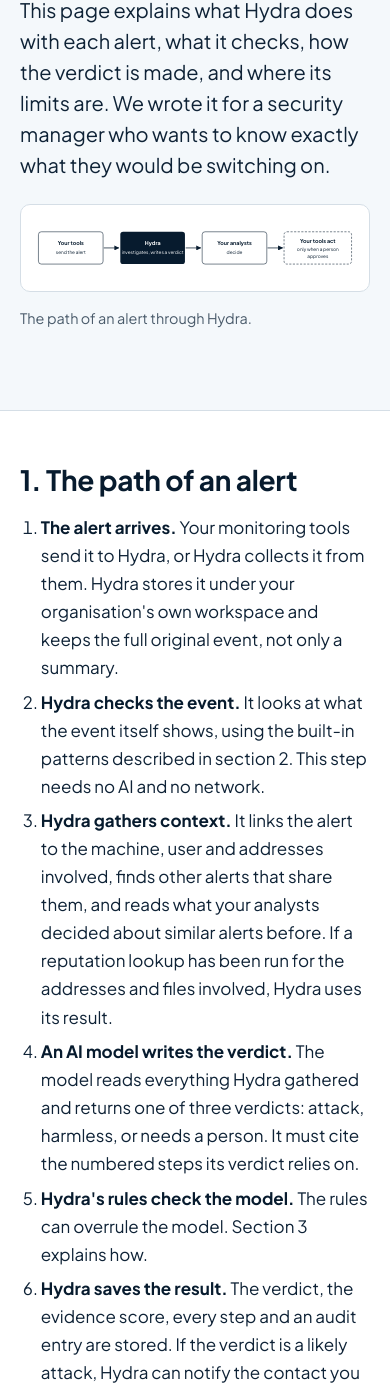
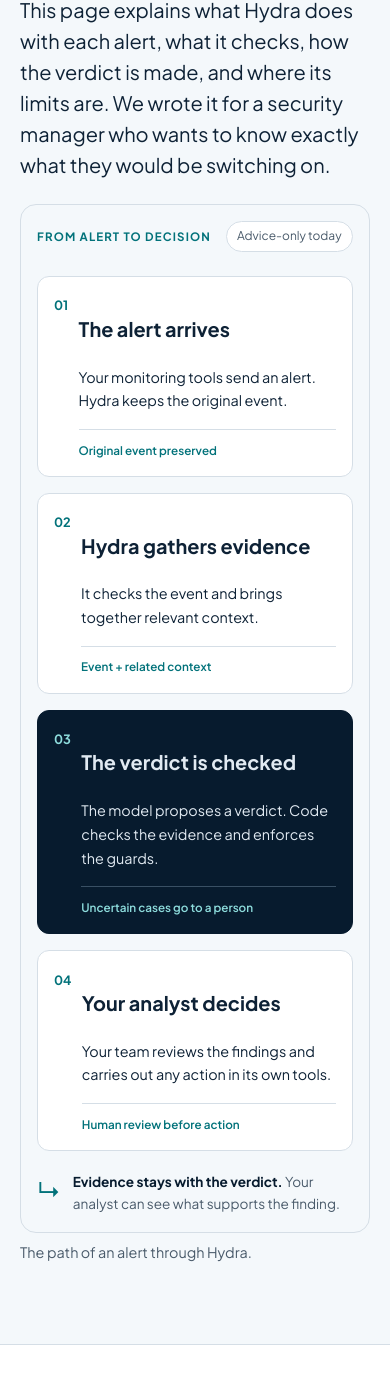
Before and after one commit to Radiant-InnovaTech/Main-Website, a website: page public-site/pages/how-it-works.html in a window 390 px wide. Shown: the part 239-1631 px from the top of the page. Drawn offline with Linux system fonts and the light colour scheme.

Commit message:
Replace small workflow diagram with responsive investigation cards

```diff
--- a/public-site/css/site.css
+++ b/public-site/css/site.css
@@ -109,3 +109,24 @@
 .foot-line{margin:.9rem 0 0;max-width:22rem}
 .copy{margin:2rem 0 0;font-size:.85rem;color:#8FA3B5}
 @media(prefers-reduced-motion:reduce){html{scroll-behavior:auto}}
+
+/* Investigation illustration: real text stays readable at every screen size. */
+.investigation-flow{padding:1.5rem;border:1px solid var(--line);border-radius:16px;background:var(--soft)}
+.flow-heading{display:flex;flex-wrap:wrap;align-items:center;justify-content:space-between;gap:.75rem;margin-bottom:1.5rem}
+.flow-eyebrow{font-size:.72rem;font-weight:700;letter-spacing:.1em;color:var(--teal-dark)}
+.flow-status{padding:.3rem .65rem;border:1px solid var(--line);border-radius:20px;font-size:.75rem;background:#fff;color:var(--muted)}
+.flow-steps{display:grid;grid-template-columns:1fr;gap:1rem;list-style:none;padding:0;margin:0}
+.flow-steps li{display:flex;gap:1rem;margin:0;padding:1.25rem;background:#fff;border:1px solid var(--line);border-radius:12px}
+.flow-number{flex-shrink:0;font-size:.8rem;font-weight:700;color:var(--teal-dark);padding-top:.15rem}
+.sec .flow-steps h3{font-size:1.05rem;line-height:1.4;margin:0 0 .6rem}
+.flow-steps p{font-size:.9rem;line-height:1.65;margin:0 0 1rem}
+.flow-detail{display:block;border-top:1px solid var(--line);padding-top:.65rem;font-size:.73rem;font-weight:600;color:var(--teal-dark)}
+.flow-steps .flow-check{background:var(--navy);border-color:var(--navy);color:#e1eaf2}
+.sec .flow-check h3{color:#fff}
+.flow-check .flow-number,.flow-check .flow-detail{color:#8edddd}
+.flow-check .flow-detail{border-color:#395064}
+.flow-footer{display:flex;gap:.75rem;margin-top:1.25rem;color:var(--muted)}
+.flow-footer>span{font-size:1.5rem;color:var(--teal-dark)}
+.flow-footer p{font-size:.85rem;margin:0}
+@media(min-width:700px){.flow-steps{grid-template-columns:repeat(2,minmax(0,1fr))}}
+@media(max-width:399px){.investigation-flow{padding:1rem}.flow-steps li{padding:1rem;gap:.65rem}}
--- a/public-site/pages/how-it-works.html
+++ b/public-site/pages/how-it-works.html
@@ -11,7 +11,7 @@
 <link rel="icon" href="/assets/brand/favicon.ico" sizes="any"><link rel="icon" type="image/svg+xml" href="/assets/brand/favicon.svg"><link rel="apple-touch-icon" href="/assets/brand/apple-touch-icon.png">
 <link rel="preconnect" href="https://fonts.googleapis.com"><link rel="preconnect" href="https://fonts.gstatic.com" crossorigin>
 <link href="https://fonts.googleapis.com/css2?family=Plus+Jakarta+Sans:wght@400;500;600;700;800&display=swap" rel="stylesheet">
-<link rel="stylesheet" href="/css/site.css">
+<link rel="stylesheet" href="/css/site.css?v=20261026">
 <script src="/js/navigation.js" defer></script>
 </head>
 <body>
@@ -30,17 +30,16 @@
 <section class="hero"><div class="wrap narrow">
 <h1>How Hydra investigates an alert</h1>
 <p class="lead">This page explains what Hydra does with each alert, what it checks, how the verdict is made, and where its limits are. We wrote it for a security manager who wants to know exactly what they would be switching on.</p>
-<figure><svg class="diagram" viewBox="0 0 880 150" role="img" aria-labelledby="dg-t dg-d" xmlns="http://www.w3.org/2000/svg">
-<title id="dg-t">The path of an alert through Hydra</title>
-<desc id="dg-d">Your tools send the alert to Hydra. Hydra investigates and writes a verdict. Your analysts decide. Your tools carry out an action only when a person approves.</desc>
-<defs><marker id="ar" viewBox="0 0 10 10" refX="9" refY="5" markerWidth="7" markerHeight="7" orient="auto"><path d="M0 0L10 5L0 10z" fill="#071B2E"/></marker></defs>
-<g font-family="Plus Jakarta Sans, system-ui, sans-serif" font-size="15" fill="#071B2E">
-<rect x="4" y="30" width="180" height="90" rx="8" fill="#fff" stroke="#071B2E" stroke-width="1.5"/><text x="94" y="68" text-anchor="middle" font-weight="700">Your tools</text><text x="94" y="92" text-anchor="middle" font-size="13">send the alert</text>
-<rect x="232" y="30" width="180" height="90" rx="8" fill="#071B2E"/><text x="322" y="68" text-anchor="middle" font-weight="700" fill="#fff">Hydra</text><text x="322" y="92" text-anchor="middle" font-size="13" fill="#fff">investigates, writes a verdict</text>
-<rect x="460" y="30" width="180" height="90" rx="8" fill="#fff" stroke="#071B2E" stroke-width="1.5"/><text x="550" y="68" text-anchor="middle" font-weight="700">Your analysts</text><text x="550" y="92" text-anchor="middle" font-size="13">decide</text>
-<rect x="688" y="30" width="188" height="90" rx="8" fill="#fff" stroke="#071B2E" stroke-width="1.5" stroke-dasharray="6 4"/><text x="782" y="62" text-anchor="middle" font-weight="700">Your tools act</text><text x="782" y="84" text-anchor="middle" font-size="13">only when a person</text><text x="782" y="102" text-anchor="middle" font-size="13">approves</text>
-<path d="M186 75H228" stroke="#071B2E" stroke-width="2" marker-end="url(#ar)"/><path d="M414 75H456" stroke="#071B2E" stroke-width="2" marker-end="url(#ar)"/><path d="M642 75H684" stroke="#071B2E" stroke-width="2" marker-end="url(#ar)"/>
-</g></svg><figcaption>The path of an alert through Hydra.</figcaption></figure>
+<figure><div class="investigation-flow" aria-label="From alert to analyst decision">
+<div class="flow-heading"><span class="flow-eyebrow">FROM ALERT TO DECISION</span><span class="flow-status">Advice-only today</span></div>
+<ol class="flow-steps">
+<li><span class="flow-number" aria-hidden="true">01</span><div><h3>The alert arrives</h3><p>Your monitoring tools send an alert. Hydra keeps the original event.</p><span class="flow-detail">Original event preserved</span></div></li>
+<li><span class="flow-number" aria-hidden="true">02</span><div><h3>Hydra gathers evidence</h3><p>It checks the event and brings together relevant context.</p><span class="flow-detail">Event + related context</span></div></li>
+<li class="flow-check"><span class="flow-number" aria-hidden="true">03</span><div><h3>The verdict is checked</h3><p>The model proposes a verdict. Code checks the evidence and enforces the guards.</p><span class="flow-detail">Uncertain cases go to a person</span></div></li>
+<li><span class="flow-number" aria-hidden="true">04</span><div><h3>Your analyst decides</h3><p>Your team reviews the findings and carries out any action in its own tools.</p><span class="flow-detail">Human review before action</span></div></li>
+</ol>
+<div class="flow-footer"><span aria-hidden="true">↳</span><p><strong>Evidence stays with the verdict.</strong> Your analyst can see what supports the finding.</p></div>
+</div><figcaption>The path of an alert through Hydra.</figcaption></figure>
 </div></section>
 <section class="sec"><div class="wrap narrow">
 <h2>1. The path of an alert</h2>
```
Also changed, not shown: public-site/index.html (+1 -1 lines), public-site/pages/about.html (+1 -1 lines), public-site/pages/contact.html (+1 -1 lines), public-site/pages/our-test-results.html (+1 -1 lines), public-site/pages/privacy.html (+1 -1 lines), public-site/pages/resources.html (+1 -1 lines), public-site/pages/security.html (+1 -1 lines), public-site/pages/solutions.html (+1 -1 lines), public-site/pages/terms.html (+1 -1 lines), public-site/pages/working-with-us.html (+1 -1 lines), public-site/waitlist/index.html (+1 -1 lines), design-proposals/how-it-works.png (added), 1 other file.
